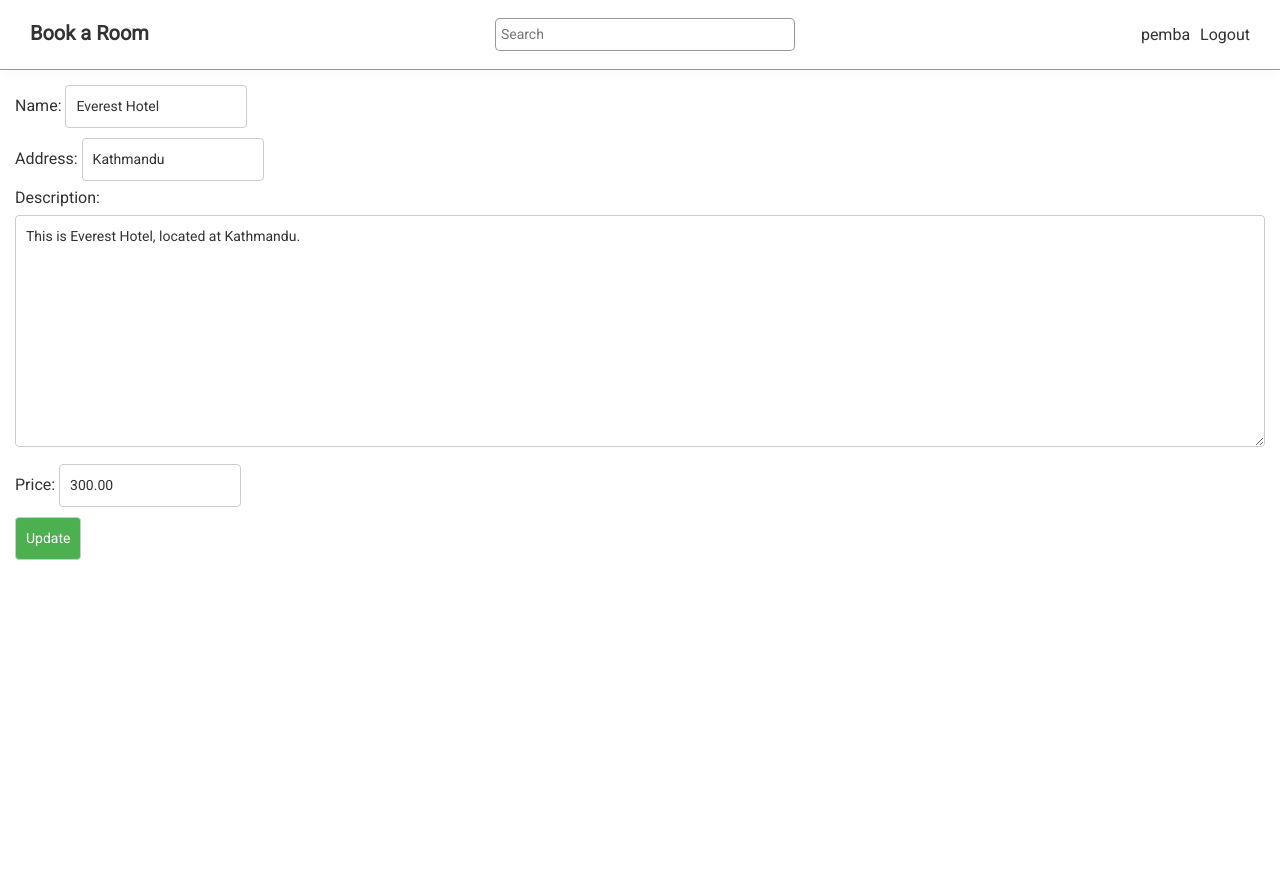
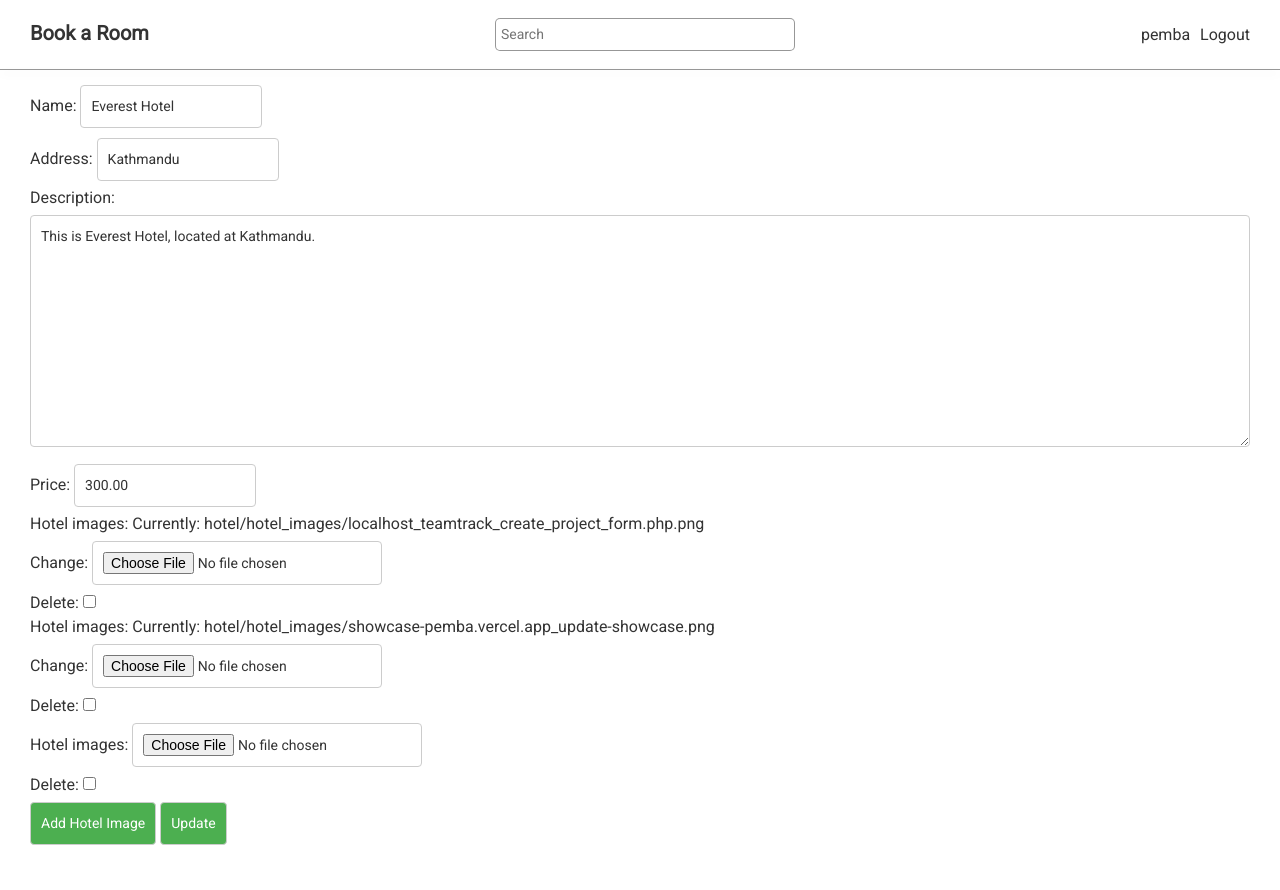
Before and after one commit to pembattech/book-a-room, a Django app: a page that uses hotel/templates/hotel/edit_hotel.html in a window 1280 px wide. Run offline with Django 5.2, Linux system fonts and the light colour scheme; a user stored in the database is signed in; data comes from the database, SQL or seed files in the repository.

Commit message:
Update templates and styles.

```diff
--- a/hotel/templates/hotel/edit_hotel.html
+++ b/hotel/templates/hotel/edit_hotel.html
@@ -8,8 +8,48 @@
 
     {{ hotel_form }}
 
+    <!-- Formset management form for handling hotel images -->
+    {{ hotelimg_form.management_form }}
+
+    <div class="hotel_images">
+        <!-- Iterate over each form in the formset and render it -->
+        {% for subform in hotelimg_form.forms %}
+        {{ subform.as_div }}
+        {% endfor %}
+    </div>
+
+    <button type="button" id="add-hotelimage-form">Add Hotel Image</button>
+
     <button class="button-style">Update</button>
 </form>
 
+<script>
+    document.addEventListener("DOMContentLoaded", function () {
+        const formsetContainer = document.querySelector(".hotel_images");
+        const addButton = document.getElementById("add-hotelimage-form");
+
+        addButton.addEventListener("click", function () {
+            const formCountInput = document.getElementById("id_hotelimage_set-TOTAL_FORMS");
+            const formCount = parseInt(formCountInput.value);
+
+            const newFormHtml = `
+                <div>
+                  <label for="id_hotelimage_set-${formCount}-hotel_images">Image:</label>
+                  <input type="file" name="hotelimage_set-${formCount}-hotel_images" accept="image/*" id="id_hotelimage_set-${formCount}-hotel_images">
+                </div>
+                <div>
+                  <label for="id_hotelimage_set-${formCount}-DELETE">Delete:</label>
+                  <input type="checkbox" name="hotelimage_set-${formCount}-DELETE" id="id_hotelimage_set-${formCount}-DELETE">
+                  <input type="hidden" name="hotelimage_set-${formCount}-id" id="id_hotelimage_set-${formCount}-id">
+                  <input type="hidden" name="hotelimage_set-${formCount}-hotel" value="{{ hotel_form.instance.id }}" id="id_hotelimage_set-${formCount}-hotel">
+                </div>`;
+
+            formsetContainer.insertAdjacentHTML("beforeend", newFormHtml);
+            formCountInput.value = formCount + 1;
+        });
+    });
+
+</script>
+
 
 {% endblock content %}
--- a/hotel/views.py
+++ b/hotel/views.py
@@ -32,7 +32,7 @@ def list_hotel(request):
             hotelimg_form.instance = hotel
             hotelimg_form.save()
 
-            return redirect('hotel:hotel_detail', hotel.slug)
+            return redirect("hotel:hotel_detail", hotel.slug)
 
     else:
         hotel_form = HotelForm()
@@ -47,23 +47,25 @@ def list_hotel(request):
 
 def hotel_detail(request, slug):
     hotel = get_object_or_404(Hotel, slug=slug)
-    hotelimage_instance = HotelImage.objects.filter(hotel__slug = slug)
+    hotelimage_instance = HotelImage.objects.filter(hotel__slug=slug)
 
     image_urls = [image.hotel_images for image in hotelimage_instance]
 
-    TC_SESSION = f'total_cost_{request.user.username}_{slug}'
+    TC_SESSION = f"total_cost_{request.user.username}_{slug}"
 
     if request.method == "POST":
         reservation_form = ReservationForm(request.POST)
 
         if reservation_form.is_valid():
-
             total_cost = request.session.get(TC_SESSION, 0)
 
-            check_out_date_data = reservation_form.cleaned_data['check_out_date']
+            check_out_date_data = reservation_form.cleaned_data["check_out_date"]
 
             if total_cost == 0:
-                if check_out_date_data == date.today() or check_out_date_data == date.today() + timedelta(days=1):
+                if (
+                    check_out_date_data == date.today()
+                    or check_out_date_data == date.today() + timedelta(days=1)
+                ):
                     total_cost = hotel.price
 
             # Clear the 'TC_SESSION' key from the session
@@ -74,9 +76,14 @@ def hotel_detail(request, slug):
     else:
         reservation_form = ReservationForm()
 
-    context = {"hotel": hotel, "reservation_form": reservation_form, 'image_urls': image_urls}
+    context = {
+        "hotel": hotel,
+        "reservation_form": reservation_form,
+        "image_urls": image_urls,
+    }
 
     return render(request, "hotel/hotel_detail.html", context)
+
 
 @csrf_exempt
 @require_POST
@@ -89,41 +96,52 @@ def update_total_cost(request, slug):
 
         tc = float(reservation.calculate_total_cost())
 
-        TC_SESSION = f'total_cost_{request.user.username}_{slug}'
+        TC_SESSION = f"total_cost_{request.user.username}_{slug}"
 
         # Store the total cost in the user's session
         request.session[TC_SESSION] = tc
 
-        return JsonResponse({"total_cost": '{:.2f}'.format(tc)})
+        return JsonResponse({"total_cost": "{:.2f}".format(tc)})
     else:
         return JsonResponse({"error": "Invalid form data"}, status=400)
 
 
 def hotel_dashboard(request):
     if request.user.is_corporate:
-        hotels = Hotel.objects.filter(hotelier__username = request.user.username)
+        hotels = Hotel.objects.filter(hotelier__username=request.user.username)
 
         context = {"hotels": hotels}
         return render(request, "hotel/hotel_dashboard.html", context)
 
-@login_required(login_url='login')
+
+@login_required(login_url="login")
 def edit_hotel(request, slug):
     hotel = get_object_or_404(Hotel, slug=slug)
 
-    hotel_form = HotelForm(request.POST or None, instance=hotel)
+    if request.method == "GET":
+        hotel_form = HotelForm(instance=hotel)
+        hotelimg_form = HotelImageFormSet(instance=hotel)
+    else:
+        hotel_form = HotelForm(request.POST, instance=hotel)
+        hotelimg_form = HotelImageFormSet(request.POST, request.FILES, instance=hotel)
 
-    if hotel_form.is_valid():
-        hotel_form.save()
-
-        return redirect('hotel:hotel_detail', hotel.slug)
+        if hotel_form.is_valid() and hotelimg_form.is_valid():
+            hotel = hotel_form.save(commit=False)
+            hotel.save()
+            hotelimg_form.save()
+            return redirect("hotel:hotel_detail", hotel.slug)
+        else:
+            # Handle formset validation errors if needed
+            pass
 
     context = {
-        'hotel_form': hotel_form
+        "hotel_form": hotel_form,
+        "hotelimg_form": hotelimg_form,
     }
 
-    return render(request, 'hotel/edit_hotel.html', context)
+    return render(request, "hotel/edit_hotel.html", context)
 
-@login_required(login_url='login')
+@login_required(login_url="login")
 def delete_hotel(request, slug):
     hotel = get_object_or_404(Hotel, slug=slug)
 
@@ -132,15 +150,20 @@ def delete_hotel(request, slug):
 
         return redirect("hotel:dashboard")
 
+
 def search_hotel(request):
-    query = request.GET.get('query', '')
+    query = request.GET.get("query", "")
 
     # Search for hotels based on the name, address, or description containing the query
-    hotels = Hotel.objects.filter(Q(name__icontains=query) | Q(address__icontains=query) | Q(description__icontains=query))
+    hotels = Hotel.objects.filter(
+        Q(name__icontains=query)
+        | Q(address__icontains=query)
+        | Q(description__icontains=query)
+    )
 
     context = {
-        'hotels': hotels,
-        'query': query,
+        "hotels": hotels,
+        "query": query,
     }
 
-    return render(request, 'hotel/search_result.html', context)
+    return render(request, "hotel/search_result.html", context)
--- a/static/css/styles.css
+++ b/static/css/styles.css
@@ -124,7 +174,7 @@ a:hover {
 }
 
 .container-wrapper {
-    padding: 10px 15px;
+    padding: 10px 30px;
     height: 100vh;
 }
 
```
Also changed, not shown: other parts of static/css/styles.css (+51 -2 lines), hotel/templates/hotel/hotel_detail.html (+10 -8 lines).
